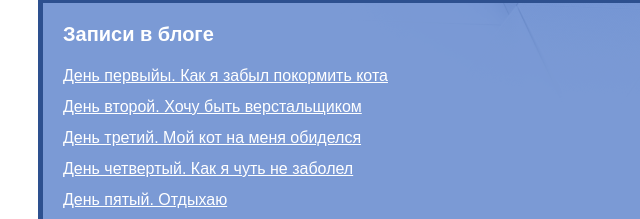
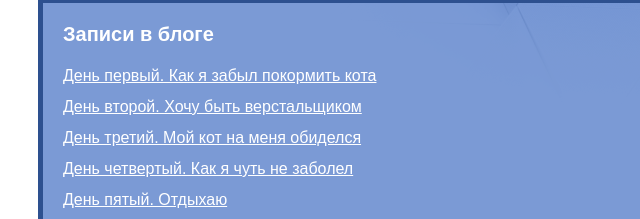
Before and after one commit to volodyagayntsev-coder/webs, a plain HTML site: page index.html in a window 1280 px wide. Shown: the part 180-399 px from the top of the page, 0-640 px from the left. Drawn offline with Linux system fonts and the light colour scheme.

Commit message:
Update index.html

```diff
--- a/index.html
+++ b/index.html
@@ -16,7 +16,7 @@
       <nav class="blog-navigation">
         <h2>Записи в блоге</h2>
         <ul>
-          <li><a href="day-1.html">День первыйы. Как я забыл покормить кота</a></li>
+          <li><a href="day-1.html">День первый. Как я забыл покормить кота</a></li>
           <li><a href="day-2.html">День второй. Хочу быть верстальщиком</a></li>
           <li><a href="day-3.html">День третий. Мой кот на меня обиделся</a></li>
           <li><a href="day-4.html">День четвертый. Как я чуть не заболел</a></li>
```
